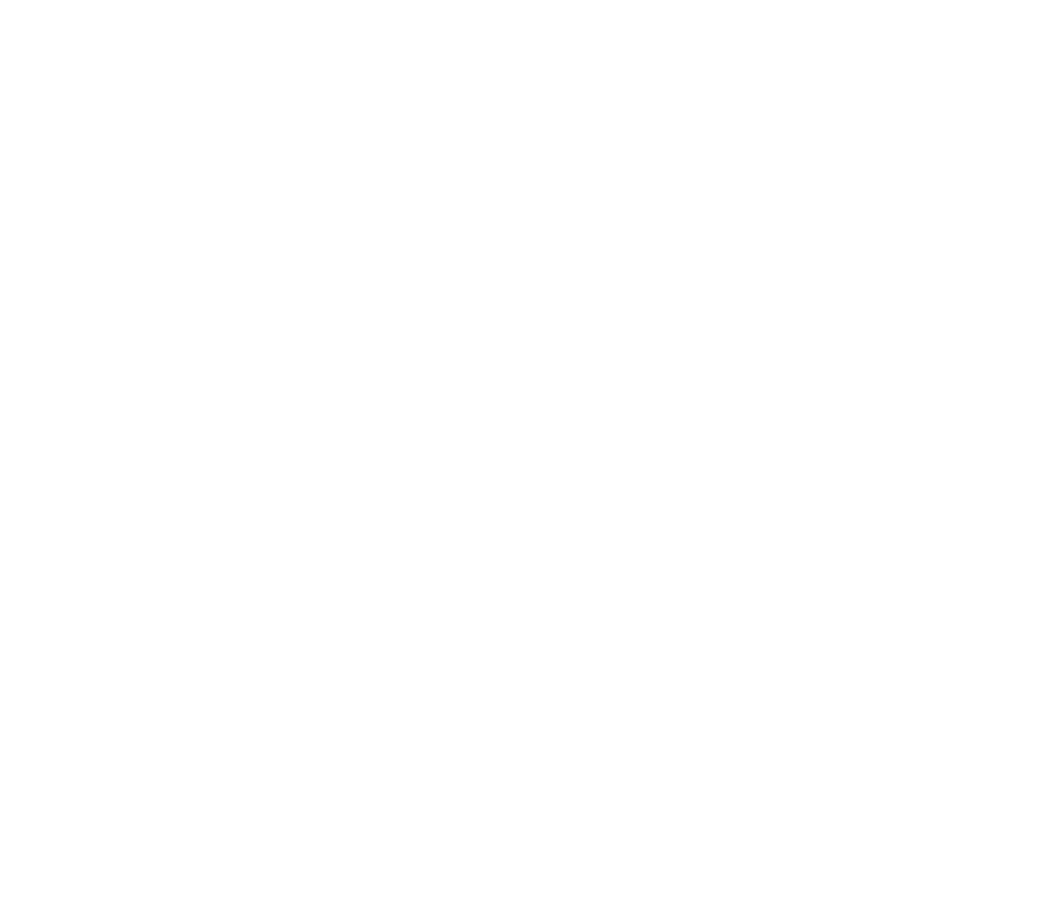
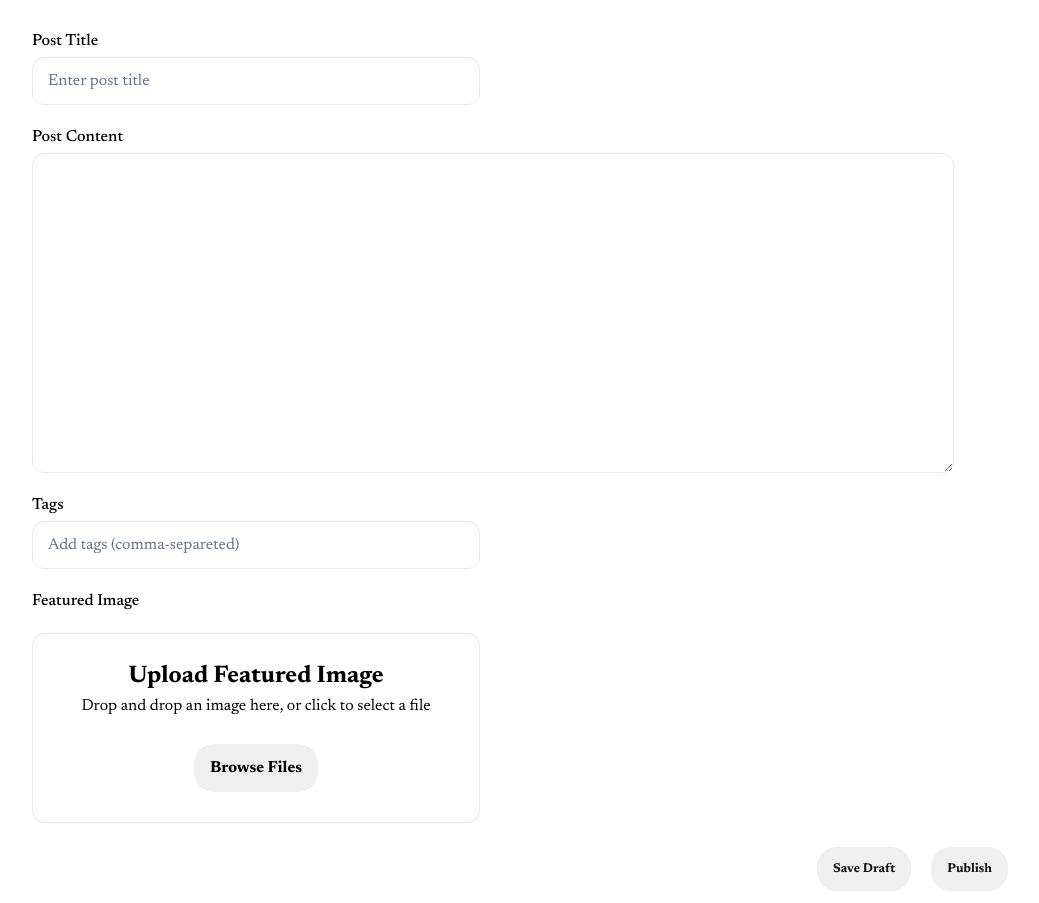
Before and after one commit to RafaLima14028/LogicLogs, a React (Vite) app in the folder frontend/: page /new-post in a window 1280 px wide. Shown: the part 133-1036 px from the top of the page, without its empty margins (128-1167 px from the left). Before the commit the page ends 800 px from the top, so only its background shows below. Built offline with nearby package versions, Linux system fonts and the light colour scheme.

Commit message:
:sparkles: feat: Implemented New Post page

```diff
--- a/frontend/src/pages/NewPost/index.jsx
+++ b/frontend/src/pages/NewPost/index.jsx
@@ -2,10 +2,64 @@
 
 import Header from '../../components/Header';
 
+import {
+  Container,
+  Title,
+  WrapperInput,
+  Form,
+  ImageInput,
+  Buttons,
+} from './styles';
+
 export default function NewPost() {
+  function handleSubmit(e) {
+    e.preventDefault();
+  }
+
   return (
     <>
       <Header />
+
+      <Container>
+        <Title>Create a New Post</Title>
+
+        <Form onSubmit={handleSubmit}>
+          <WrapperInput>
+            <span>Post Title</span>
+            <input type="text" placeholder="Enter post title" />
+          </WrapperInput>
+
+          <WrapperInput>
+            <span>Post Content</span>
+            <textarea />
+          </WrapperInput>
+
+          <WrapperInput>
+            <span>Tags</span>
+            <input type="text" placeholder="Add tags (comma-separeted)" />
+          </WrapperInput>
+
+          <WrapperInput>
+            <span>Featured Image</span>
+            <input type="file" />
+
+            <ImageInput>
+              <div>
+                <h2>Upload Featured Image</h2>
+
+                <p>Drop and drop an image here, or click to select a file</p>
+              </div>
+
+              <button>Browse Files</button>
+            </ImageInput>
+          </WrapperInput>
+
+          <Buttons>
+            <button>Save Draft</button>
+            <button>Publish</button>
+          </Buttons>
+        </Form>
+      </Container>
     </>
   );
 }
--- /dev/null
+++ b/frontend/src/pages/NewPost/styles.jsx
@@ -0,0 +1,122 @@
+import styled from 'styled-components';
+import {
+  borderColor,
+  fontPrimaryColor,
+  fontSecundaryColor,
+} from '../../styles/GlobalColors';
+
+export const Container = styled.main`
+  width: 80%;
+  margin-top: 20px;
+  margin-left: auto;
+  margin-right: auto;
+`;
+
+export const Title = styled.h1`
+  padding: 16px;
+  font-weight: bold;
+  font-size: 2rem;
+`;
+
+export const Form = styled.form`
+  padding-left: 16px;
+`;
+
+export const WrapperInput = styled.div`
+  display: flex;
+  flex-direction: column;
+  width: 480px;
+  padding: 12px 16px;
+
+  span {
+    padding-bottom: 8px;
+    font-weight: 500;
+    font-size: 1rem;
+  }
+
+  input,
+  textarea {
+    padding: 15px;
+    border: 1px solid ${borderColor};
+    border-radius: 12px;
+    outline: none;
+    font-size: 1rem;
+    transition: all 350ms ease-in-out;
+
+    &::placeholder {
+      color: ${fontSecundaryColor};
+      font-size: 1rem;
+    }
+
+    &:focus {
+      border: 1px solid ${fontPrimaryColor};
+    }
+  }
+
+  input[type='file'] {
+    display: none;
+  }
+
+  textarea {
+    width: calc(100vw - 80%);
+    height: 20rem;
+  }
+`;
+
+export const ImageInput = styled.div`
+  margin-top: 16px;
+  padding: 30px;
+  border: 1px solid ${borderColor};
+  border-radius: 12px;
+  transition: all 350ms ease-in-out;
+  outline: none;
+  display: flex;
+  flex-direction: column;
+  align-items: center;
+  justify-content: space-between;
+  gap: 30px;
+
+  div {
+    display: flex;
+    flex-direction: column;
+    align-items: center;
+    row-gap: 10px;
+  }
+
+  button {
+    border: none;
+    outline: none;
+    padding: 16px 16px;
+    border-radius: 20px;
+    font-size: 1rem;
+    font-weight: bold;
+    cursor: pointer;
+  }
+
+  &:hover {
+    border-color: ${fontPrimaryColor};
+  }
+`;
+
+export const Buttons = styled.div`
+  display: flex;
+  align-items: center;
+  justify-content: flex-end;
+  column-gap: 20px;
+  padding: 12px 16px;
+
+  button {
+    border: none;
+    padding: 16px;
+    outline: none;
+    border-radius: 20px;
+    color: ${fontPrimaryColor};
+    font-weight: bold;
+    font-size: 0.8rem;
+    transition: all 350ms ease-in-out;
+
+    &:hover {
+      box-shadow: 0 0 10px rgba(0, 0, 0, 0.3);
+    }
+  }
+`;
```
